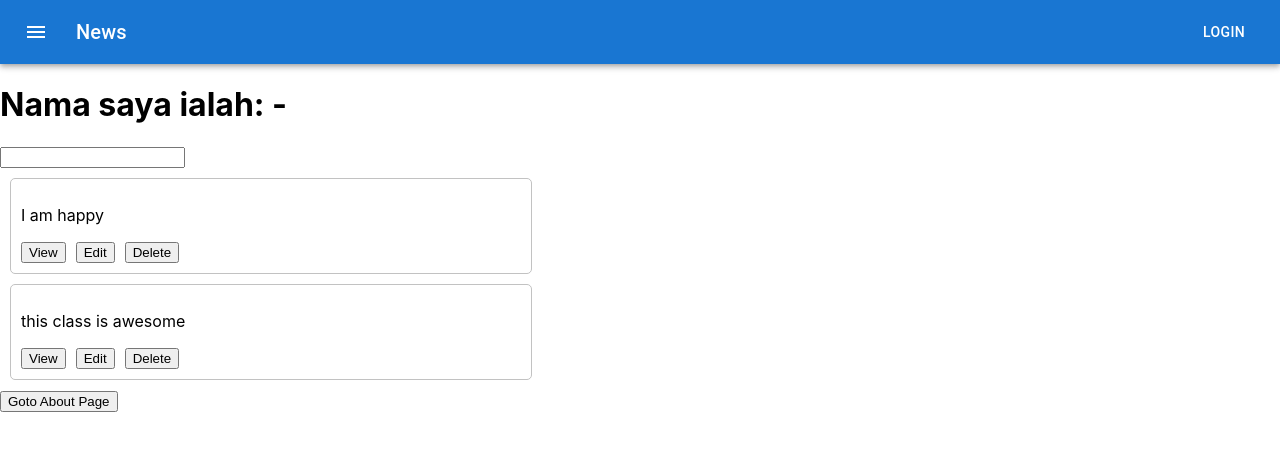
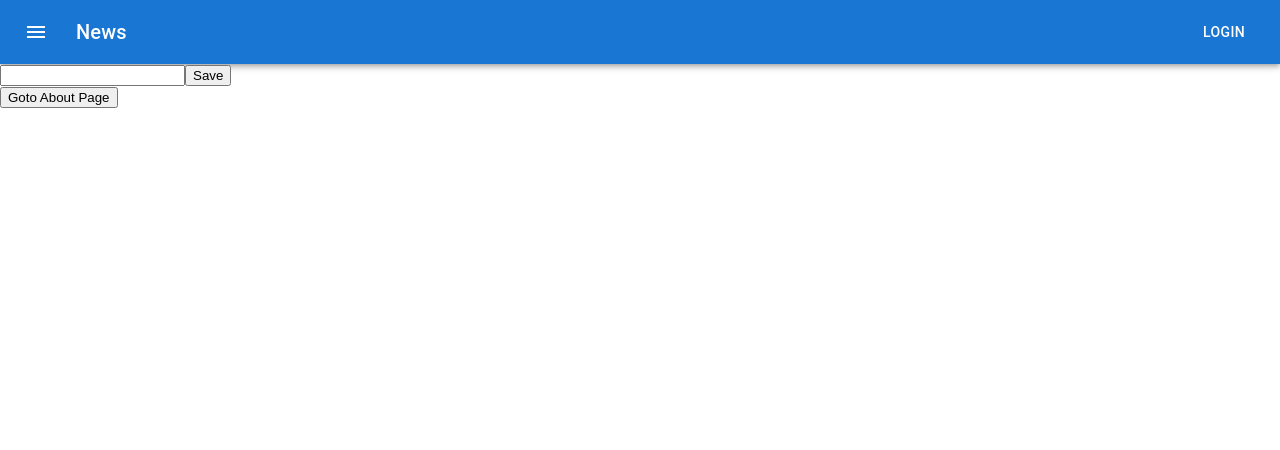
Before and after one commit to skolacode/safwan-one-one, a React (Create React App) app in the folder todo-app/: page / in a window 1280 px wide. Shown: the top 450 px of the page. Built offline with nearby package versions, Linux system fonts and the light colour scheme.

Commit message:
1. done a basic todo function 2. how to add a todo in a list

```diff
--- a/todo-app/src/pages/LandingPage.jsx
+++ b/todo-app/src/pages/LandingPage.jsx
@@ -15,31 +15,36 @@
   // x = 2
   // You can't MUTATE variable
 
-  const [firstName, setFirstName] = useState("-")
+  const [todo, setTodo] = useState('')
+  const [todoList, setTodoList] = useState([])
 
-  const getName = (evt) => setFirstName(evt.target.value)
+  const onSave = () => {
+    // spread operator
+    const cloneTodoList = [...todoList]
 
-  useEffect(() => {
-    console.log("i run")
-    // Dependencies
-  },[firstName])
+    cloneTodoList.push(todo)
 
-  const clickMe = () => {
-    alert('I am clicked')
+    setTodoList(cloneTodoList)
   }
+
 
   return (
     <div>
-      <h1>Nama saya ialah: {firstName}</h1>
+      <input type="text" value={todo} onChange={(evt) => setTodo(evt.target.value)} />
+      <button onClick={onSave}>Save</button>
 
-      <input type="text" onChange={getName} />
+      {
+        todoList.map((each, index) => (
+          <MyCard key={index} description={each} />
+        ))
+      }
 
       {/*
       1. Self closing jika tiada children,
       2. jika ada children jagan self close */}
-      <MyCard description="I am happy" editFunc={clickMe} deleteFunc={clickMe}/>
+      {/* <MyCard description="I am happy" editFunc={clickMe} deleteFunc={clickMe}/> */}
 
-      <MyCard description="this class is awesome" editFunc={clickMe} deleteFunc={clickMe} />
+      {/* <MyCard description="this class is awesome" editFunc={clickMe} deleteFunc={clickMe} /> */}
     </div>
   )
 }
```
